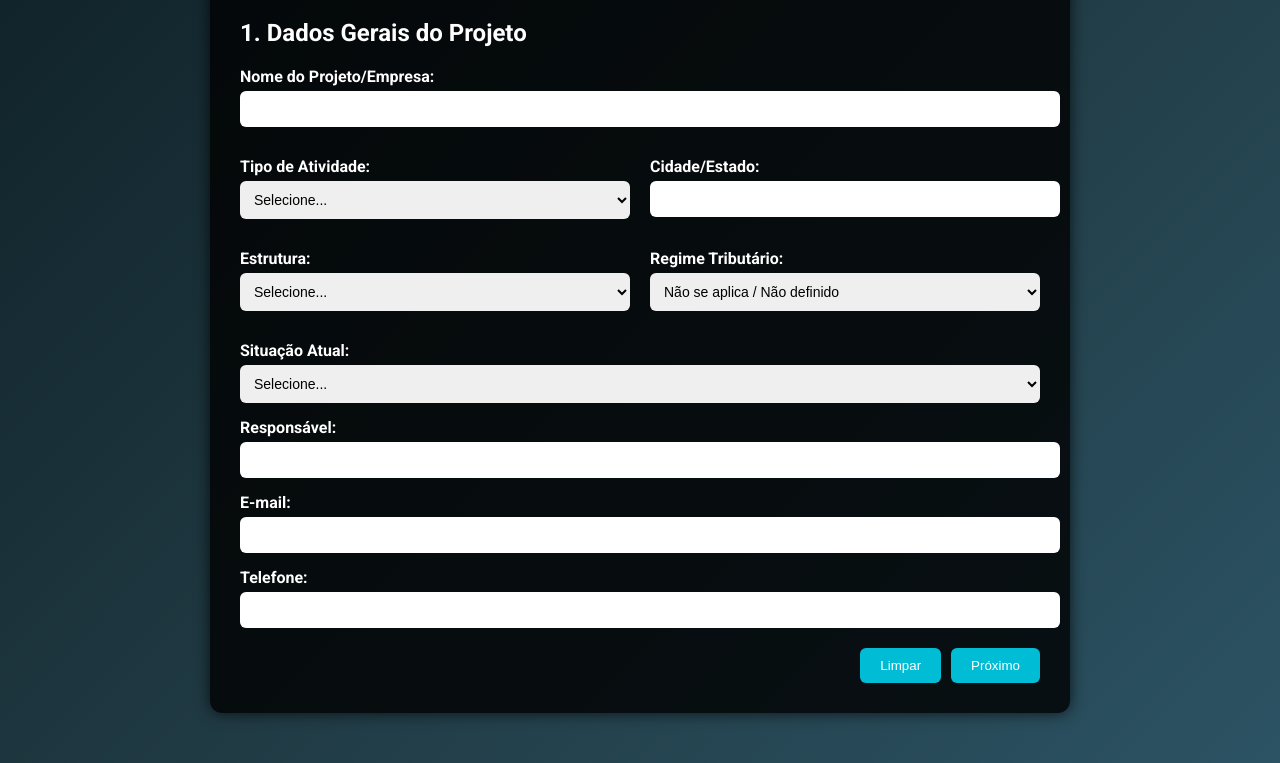
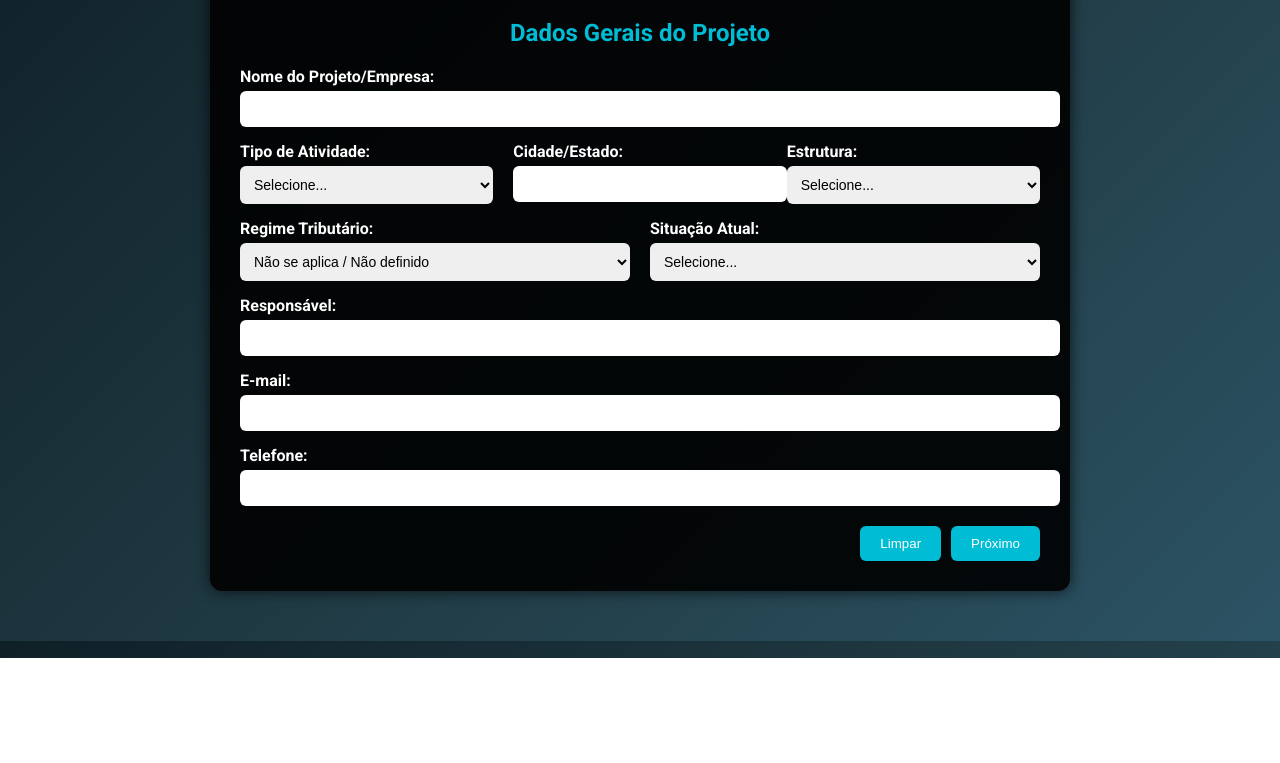
Before and after one commit to WAEngenhariaMA/viabilidade-economica, a plain HTML site: page index.html in a window 1280 px wide. Shown: the part 142-905 px from the top of the page. After the commit the page ends 800 px from the top, so only its background shows below. Drawn offline with Linux system fonts and the light colour scheme.

Commit message:
Update index.html

```diff
--- a/index.html
+++ b/index.html
@@ -14,12 +14,12 @@
     .container {
       max-width: 800px;
       margin: 50px auto;
-      background-color: rgba(0, 0, 0, 0.8);
+      background-color: rgba(0, 0, 0, 0.9);
       padding: 30px;
       border-radius: 12px;
       box-shadow: 0 0 15px rgba(0, 0, 0, 0.7);
     }
-    h1 {
+    h1, h2 {
       text-align: center;
       color: #00bcd4;
     }
@@ -34,12 +34,19 @@
       margin-top: 15px;
       font-weight: bold;
     }
-    input[type="text"],
-    input[type="email"],
-    input[type="tel"],
-    input[type="number"],
-    select,
-    textarea {
+    .form-row {
+      display: flex;
+      flex-wrap: wrap;
+      gap: 20px;
+    }
+    .form-group {
+      flex: 1;
+      min-width: 220px;
+    }
+    .form-group.full-width {
+      flex: 100%;
+    }
+    input[type="text"], input[type="email"], input[type="tel"], select {
       width: 100%;
       padding: 10px;
       font-size: 14px;
@@ -63,16 +70,6 @@
     button:hover {
       background-color: #0193a3;
     }
-    .row {
-      display: flex;
-      gap: 20px;
-      margin-top: 15px;
-    }
-    .form-group.half {
-      flex: 1;
-      display: flex;
-      flex-direction: column;
-    }
   </style>
 </head>
 <body>
@@ -81,12 +78,15 @@
     <form id="viabilidadeForm">
       <!-- Etapa 1 -->
       <div class="step active" id="step1">
-        <h2>1. Dados Gerais do Projeto</h2>
+       <h2>Dados Gerais do Projeto</h2>
+
+        <div class="form-group full-width">
           <label for="nome">Nome do Projeto/Empresa:</label>
           <input type="text" id="nome" name="nome" required>
+        </div>
 
-        <div class="row">
-          <div class="form-group half">
+        <div class="form-row">
+          <div class="form-group">
             <label for="tipo">Tipo de Atividade:</label>
             <select id="tipo" name="tipo" required>
               <option value="">Selecione...</option>
@@ -101,15 +101,11 @@
               <option value="Franquias e Modelos Licenciados">Franquias e Modelos Licenciados</option>
             </select>
           </div>
-
-          <div class="form-group half">
-            <label for="cidade">Cidade/Estado:</label>
-            <input type="text" id="cidade" name="cidade" required>
+          <div class="form-group">
+            <label for="local">Cidade/Estado:</label>
+            <input type="text" id="local" name="local" required>
           </div>
-        </div>
-
-        <div class="row">
-          <div class="form-group half">
+          <div class="form-group">
             <label for="estrutura">Estrutura:</label>
             <select id="estrutura" name="estrutura" required>
               <option value="">Selecione...</option>
@@ -118,8 +114,10 @@
               <option value="Híbrida">Híbrida</option>
             </select>
           </div>
+        </div>
 
-          <div class="form-group half">
+        <div class="form-row">
+          <div class="form-group">
             <label for="regime">Regime Tributário:</label>
             <select id="regime" name="regime">
               <option value="">Não se aplica / Não definido</option>
@@ -129,10 +127,7 @@
               <option value="Lucro Real">Lucro Real</option>
             </select>
           </div>
-        </div>
-
-        <div class="row">
-          <div class="form-group half">
+          <div class="form-group">
             <label for="situacao">Situação Atual:</label>
             <select id="situacao" name="situacao" required>
               <option value="">Selecione...</option>
@@ -143,12 +138,17 @@
           </div>
         </div>
 
+        <div class="form-group full-width">
           <label for="responsavel">Responsável:</label>
           <input type="text" id="responsavel" name="responsavel" required>
+        </div>
 
+        <div class="form-group full-width">
           <label for="email">E-mail:</label>
           <input type="email" id="email" name="email" required>
+        </div>
 
+        <div class="form-group">
           <label for="telefone">Telefone:</label>
           <input type="tel" id="telefone" name="telefone" required>
         </div>
```
Lines whose indentation alone changed are shown as unchanged.
